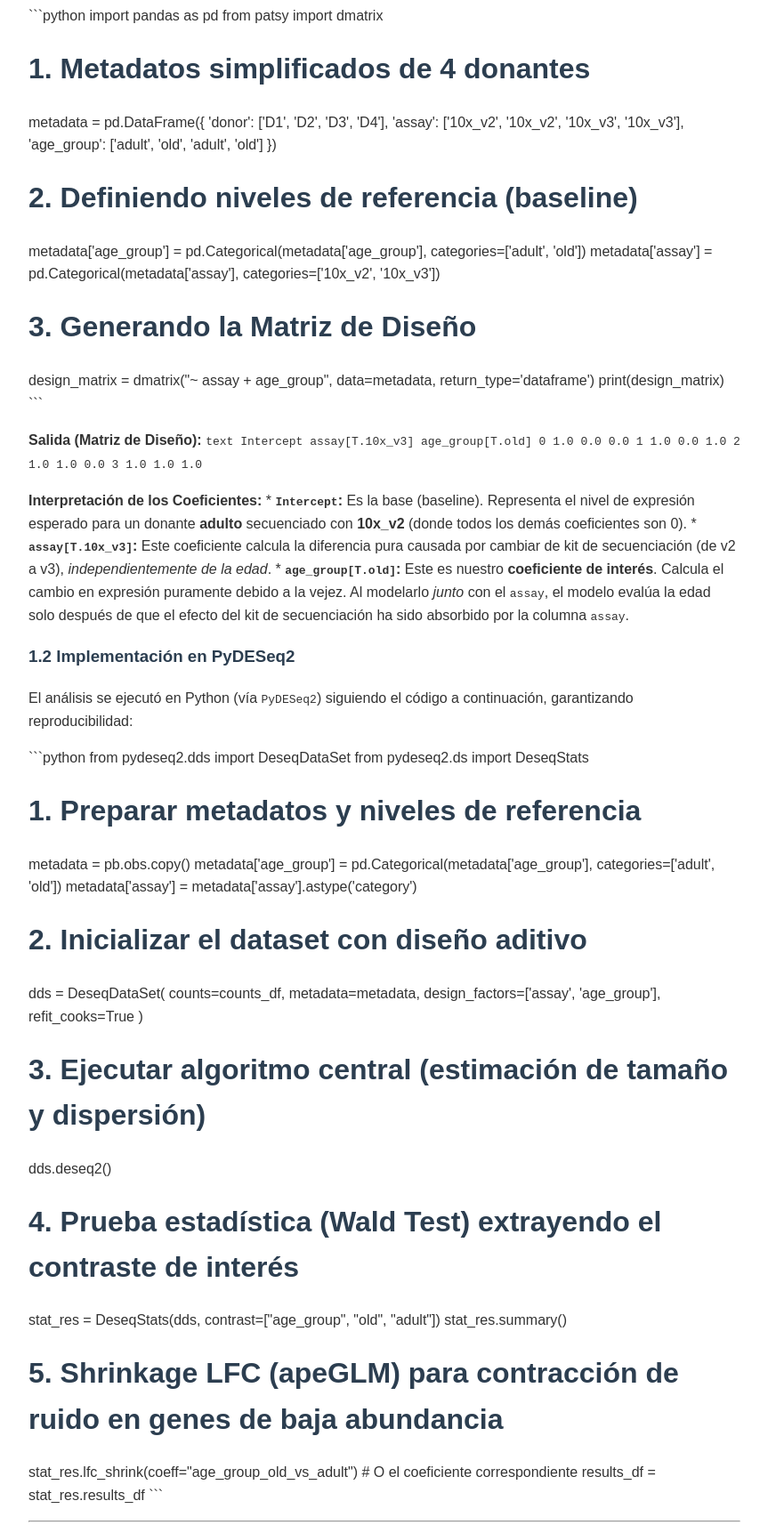
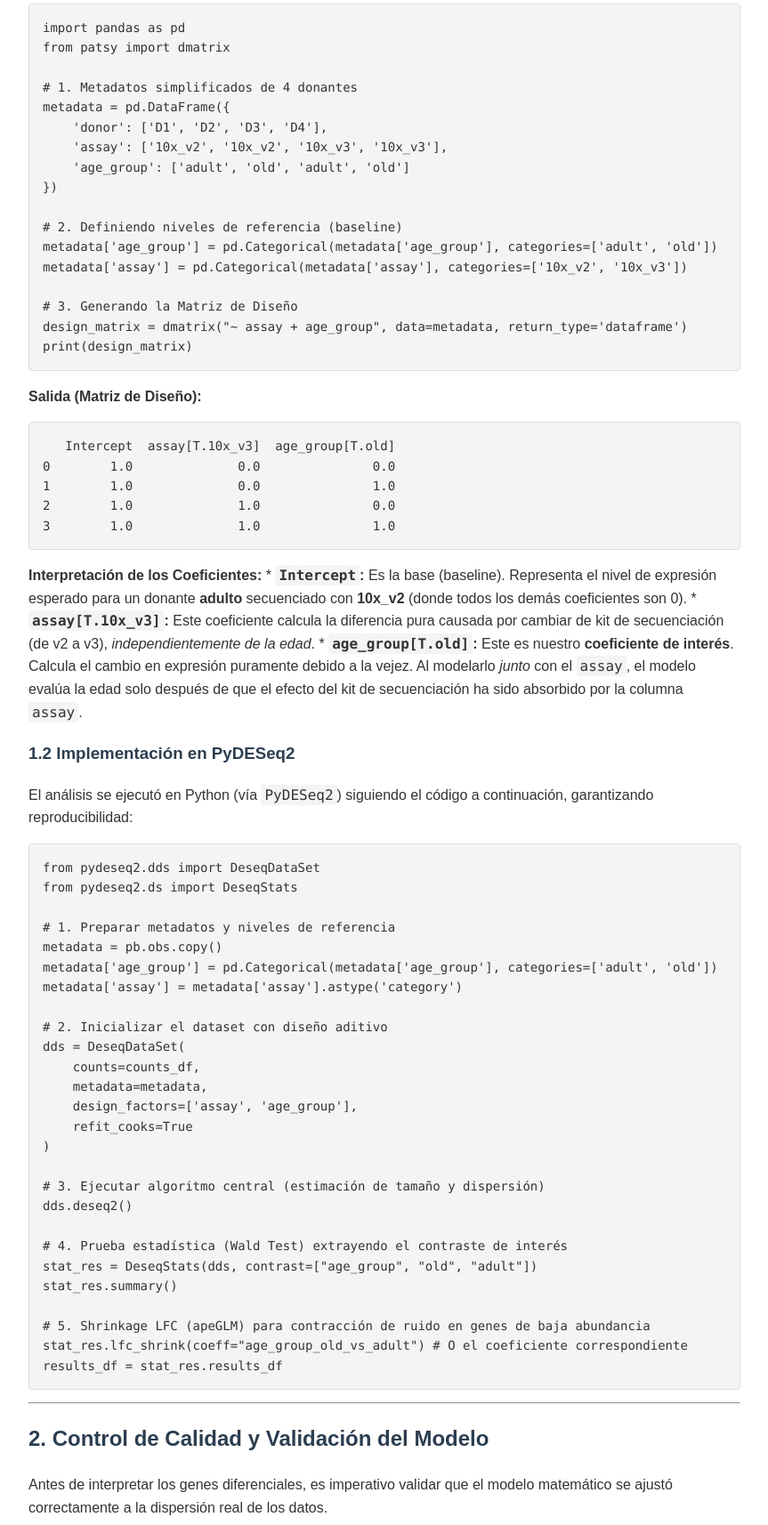
Before and after one commit to Alfred3005/NK_RNA_ambient_v2, a plain HTML site: page scAR_python_validation_v4_clean/docs/Reporte_Integral_PyDESeq2_V4.html in a window 1280 px wide. Shown: the part 936-2650 px from the top of the page at 89% size, without its empty margins (208-1071 px from the left). Drawn offline with Linux system fonts and the light colour scheme.

Commit message:
Fix HTML formatting for code blocks in PyDESeq2 report

````diff
--- a/scAR_python_validation_v4_clean/docs/Reporte_Integral_PyDESeq2_V4.html
+++ b/scAR_python_validation_v4_clean/docs/Reporte_Integral_PyDESeq2_V4.html
@@ -43,16 +43,35 @@
         background-color: #f9f9f9;
         padding: 10px 15px;
     }
+    pre {
+        background-color: #f4f4f4;
+        border: 1px solid #ddd;
+        border-radius: 4px;
+        padding: 15px;
+        overflow-x: auto;
+        font-family: Consolas, Monaco, 'Courier New', Courier, monospace;
+        font-size: 14px;
+    }
+    code {
+        font-family: Consolas, Monaco, 'Courier New', Courier, monospace;
+        background-color: #f4f4f4;
+        padding: 2px 4px;
+        border-radius: 3px;
+    }
+    pre code {
+        padding: 0;
+        background-color: transparent;
+    }
     @media print {
         body {
             max-width: 100%;
             margin: 0;
             padding: 0;
         }
-        table {
+        table, pre {
             page-break-inside: auto;
         }
-        tr {
+        tr, img {
             page-break-inside: avoid;
             page-break-after: auto;
         }
@@ -74,58 +93,64 @@
 <h3>1.1 El Modelo Aditivo: Entendiendo la Matriz de Diseño (<code>~ assay + age_group</code>)</h3>
 <p>Para comprender cómo DESeq2 aísla la señal biológica del ruido técnico, es útil visualizar cómo construye la <strong>matriz de diseño</strong> a partir de nuestra fórmula. Tal como se explica en la viñeta oficial de DESeq2 para diseños multifactoriales, el algoritmo transforma los metadatos categóricos en coeficientes binarios.</p>
 <p>A continuación, recreamos un ejemplo simplificado de nuestra matriz de diseño usando un subconjunto de muestras imaginarias:</p>
-<p>```python
-import pandas as pd
-from patsy import dmatrix</p>
-<h1>1. Metadatos simplificados de 4 donantes</h1>
-<p>metadata = pd.DataFrame({
+<pre><code class="language-python">import pandas as pd
+from patsy import dmatrix
+
+# 1. Metadatos simplificados de 4 donantes
+metadata = pd.DataFrame({
     'donor': ['D1', 'D2', 'D3', 'D4'],
     'assay': ['10x_v2', '10x_v2', '10x_v3', '10x_v3'],
     'age_group': ['adult', 'old', 'adult', 'old']
-})</p>
-<h1>2. Definiendo niveles de referencia (baseline)</h1>
-<p>metadata['age_group'] = pd.Categorical(metadata['age_group'], categories=['adult', 'old'])
-metadata['assay'] = pd.Categorical(metadata['assay'], categories=['10x_v2', '10x_v3'])</p>
-<h1>3. Generando la Matriz de Diseño</h1>
-<p>design_matrix = dmatrix("~ assay + age_group", data=metadata, return_type='dataframe')
+})
+
+# 2. Definiendo niveles de referencia (baseline)
+metadata['age_group'] = pd.Categorical(metadata['age_group'], categories=['adult', 'old'])
+metadata['assay'] = pd.Categorical(metadata['assay'], categories=['10x_v2', '10x_v3'])
+
+# 3. Generando la Matriz de Diseño
+design_matrix = dmatrix(&quot;~ assay + age_group&quot;, data=metadata, return_type='dataframe')
 print(design_matrix)
-```</p>
-<p><strong>Salida (Matriz de Diseño):</strong>
-<code>text
-   Intercept  assay[T.10x_v3]  age_group[T.old]
+</code></pre>
+<p><strong>Salida (Matriz de Diseño):</strong></p>
+<pre><code class="language-text">   Intercept  assay[T.10x_v3]  age_group[T.old]
 0        1.0              0.0               0.0
 1        1.0              0.0               1.0
 2        1.0              1.0               0.0
-3        1.0              1.0               1.0</code></p>
+3        1.0              1.0               1.0
+</code></pre>
 <p><strong>Interpretación de los Coeficientes:</strong>
 *   <strong><code>Intercept</code>:</strong> Es la base (baseline). Representa el nivel de expresión esperado para un donante <strong>adulto</strong> secuenciado con <strong>10x_v2</strong> (donde todos los demás coeficientes son 0).
 *   <strong><code>assay[T.10x_v3]</code>:</strong> Este coeficiente calcula la diferencia pura causada por cambiar de kit de secuenciación (de v2 a v3), <em>independientemente de la edad</em>.
 *   <strong><code>age_group[T.old]</code>:</strong> Este es nuestro <strong>coeficiente de interés</strong>. Calcula el cambio en expresión puramente debido a la vejez. Al modelarlo <em>junto</em> con el <code>assay</code>, el modelo evalúa la edad solo después de que el efecto del kit de secuenciación ha sido absorbido por la columna <code>assay</code>.</p>
 <h3>1.2 Implementación en PyDESeq2</h3>
 <p>El análisis se ejecutó en Python (vía <code>PyDESeq2</code>) siguiendo el código a continuación, garantizando reproducibilidad:</p>
-<p>```python
-from pydeseq2.dds import DeseqDataSet
-from pydeseq2.ds import DeseqStats</p>
-<h1>1. Preparar metadatos y niveles de referencia</h1>
-<p>metadata = pb.obs.copy()
+<pre><code class="language-python">from pydeseq2.dds import DeseqDataSet
+from pydeseq2.ds import DeseqStats
+
+# 1. Preparar metadatos y niveles de referencia
+metadata = pb.obs.copy()
 metadata['age_group'] = pd.Categorical(metadata['age_group'], categories=['adult', 'old'])
-metadata['assay'] = metadata['assay'].astype('category')</p>
-<h1>2. Inicializar el dataset con diseño aditivo</h1>
-<p>dds = DeseqDataSet(
+metadata['assay'] = metadata['assay'].astype('category')
+
+# 2. Inicializar el dataset con diseño aditivo
+dds = DeseqDataSet(
     counts=counts_df,
     metadata=metadata,
     design_factors=['assay', 'age_group'],
     refit_cooks=True
-)</p>
-<h1>3. Ejecutar algoritmo central (estimación de tamaño y dispersión)</h1>
-<p>dds.deseq2()</p>
-<h1>4. Prueba estadística (Wald Test) extrayendo el contraste de interés</h1>
-<p>stat_res = DeseqStats(dds, contrast=["age_group", "old", "adult"])
-stat_res.summary()</p>
-<h1>5. Shrinkage LFC (apeGLM) para contracción de ruido en genes de baja abundancia</h1>
-<p>stat_res.lfc_shrink(coeff="age_group_old_vs_adult") # O el coeficiente correspondiente
+)
+
+# 3. Ejecutar algoritmo central (estimación de tamaño y dispersión)
+dds.deseq2()
+
+# 4. Prueba estadística (Wald Test) extrayendo el contraste de interés
+stat_res = DeseqStats(dds, contrast=[&quot;age_group&quot;, &quot;old&quot;, &quot;adult&quot;])
+stat_res.summary()
+
+# 5. Shrinkage LFC (apeGLM) para contracción de ruido en genes de baja abundancia
+stat_res.lfc_shrink(coeff=&quot;age_group_old_vs_adult&quot;) # O el coeficiente correspondiente
 results_df = stat_res.results_df
-```</p>
+</code></pre>
 <hr />
 <h2>2. Control de Calidad y Validación del Modelo</h2>
 <p>Antes de interpretar los genes diferenciales, es imperativo validar que el modelo matemático se ajustó correctamente a la dispersión real de los datos.</p>
````
